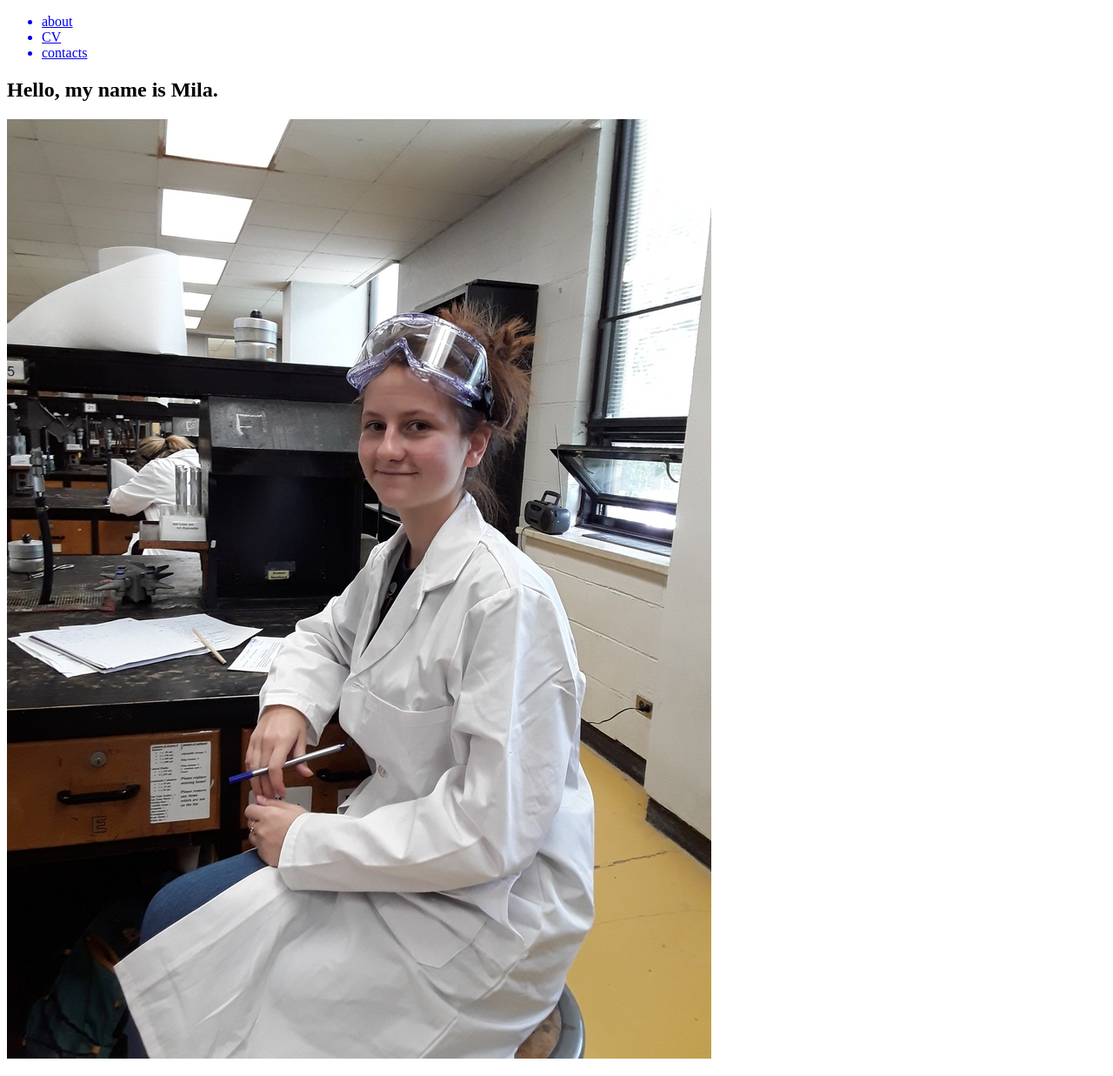
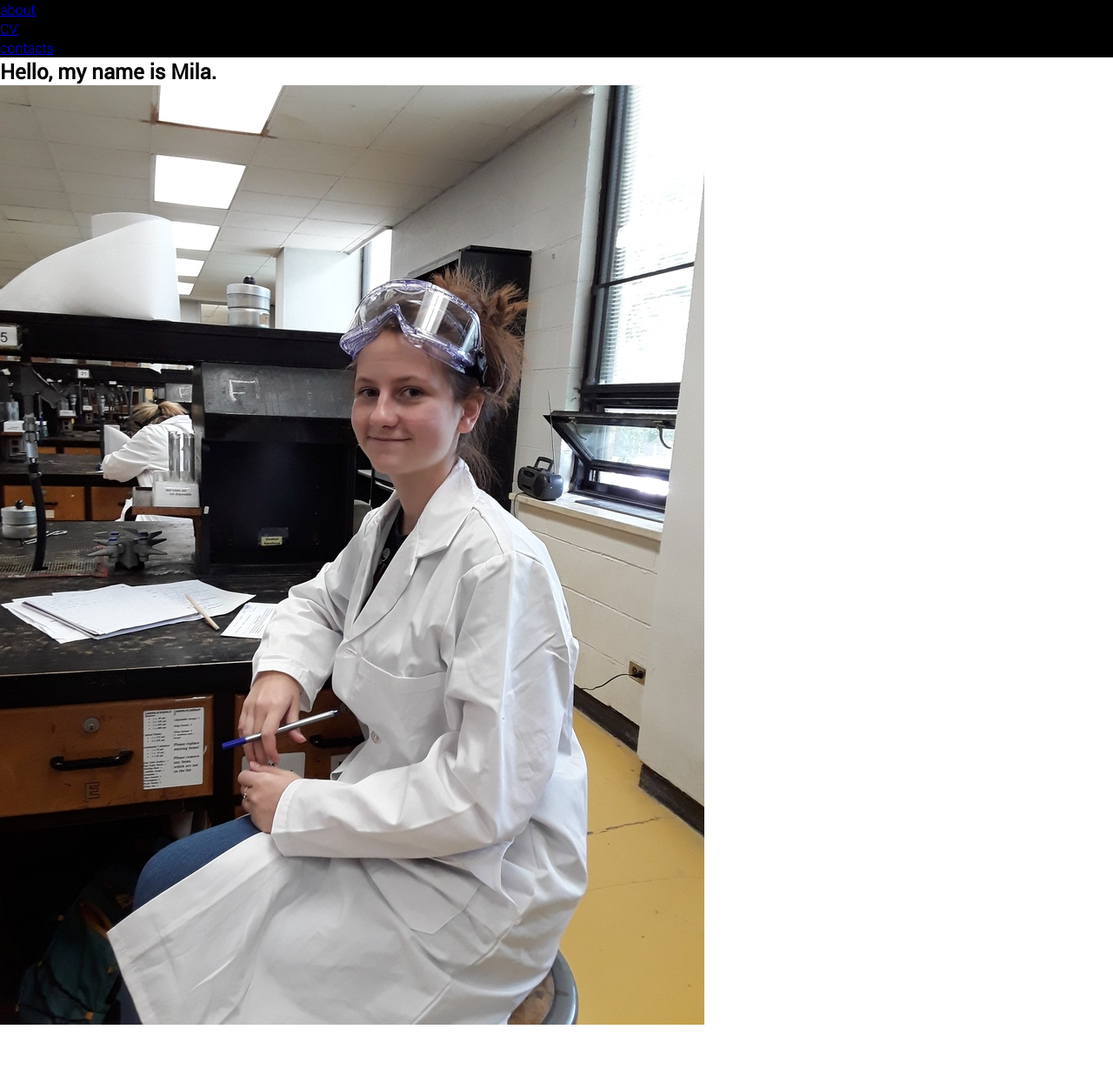
Before and after one commit to lsyurievna/resume_app, a Flask app: page / in a window 1280 px wide. Shown: the whole page at 87% size. After the commit the page ends 1178 px from the top, so only its background shows below. Run offline with Flask 2, Linux system fonts and the light colour scheme.

Commit message:
Some css added and tested a bit. Previous problem with the form seems to be about how decouple package is downloaded globally, and not locally. Still don't know how to fix it.

```diff
--- /dev/null
+++ b/static/styles.css
@@ -0,0 +1,59 @@
+*{
+  margin:0;
+  padding:0;
+  box-sizing:border-box;
+}
+
+/*FONTS*/
+
+@font-face{
+  font-family:"Roboto";
+  src: url("fonts/Roboto-Light-webfont.woff") format("woff");
+  font-weight:300;
+  font-style:normal;
+}
+@font-face{
+  font-family:"Roboto";
+  src: url("fonts/Roboto-LightItalic-webfont.woff") format("woff");
+  font-weight:300;
+  font-style:italic;
+}
+@font-face{
+  font-family:"Roboto";
+  src:url("fonts/Roboto-Regular-webfont.woff") format("woff");
+  font-weight:400;
+  font-style:normal;
+}
+@font-face{
+  font-family:"Roboto";
+  src:url("fonts/Roboto-Italic-webfont.woff") format("woff");
+  font-weight:400;
+  font-style:italic;
+}
+
+body{
+  font-family:"Roboto";
+  font-weight:300;
+  font-style:normal;
+}
+em{
+  font-family: "Roboto";
+  font-weight:300;
+  font-style:italic;
+}
+strong{
+  font-family: "Roboto";
+  font-weight:400;
+  font-style:normal;
+}
+em strong{
+  font-family:"Roboto";
+  font-weight:400;
+  font-style:italic;
+}
+
+/*NAVIGATION BUTTON*/
+
+nav{
+  background-color: rgba(0,0,0);
+}
--- a/templates/layout.html
+++ b/templates/layout.html
@@ -5,6 +5,7 @@
   <meta http-equiv="X-UA-Compatible" content="IE=edge">
   <meta name="viewport" content="width=device-width, initial-scale=1.0">
   <title>{% block title %}{% endblock %} | {{name}} </title>
+  <link rel="stylesheet"  href="{{ url_for('static', filename='styles.css') }}" >
 
 
 
```
Also changed, not shown: fonts/Roboto-Bold-webfont.woff (added), fonts/Roboto-Italic-webfont.woff (added), fonts/Roboto-Light-webfont.woff (added), fonts/Roboto-LightItalic-webfont.woff (added), fonts/Roboto-Regular-webfont.woff (added).
